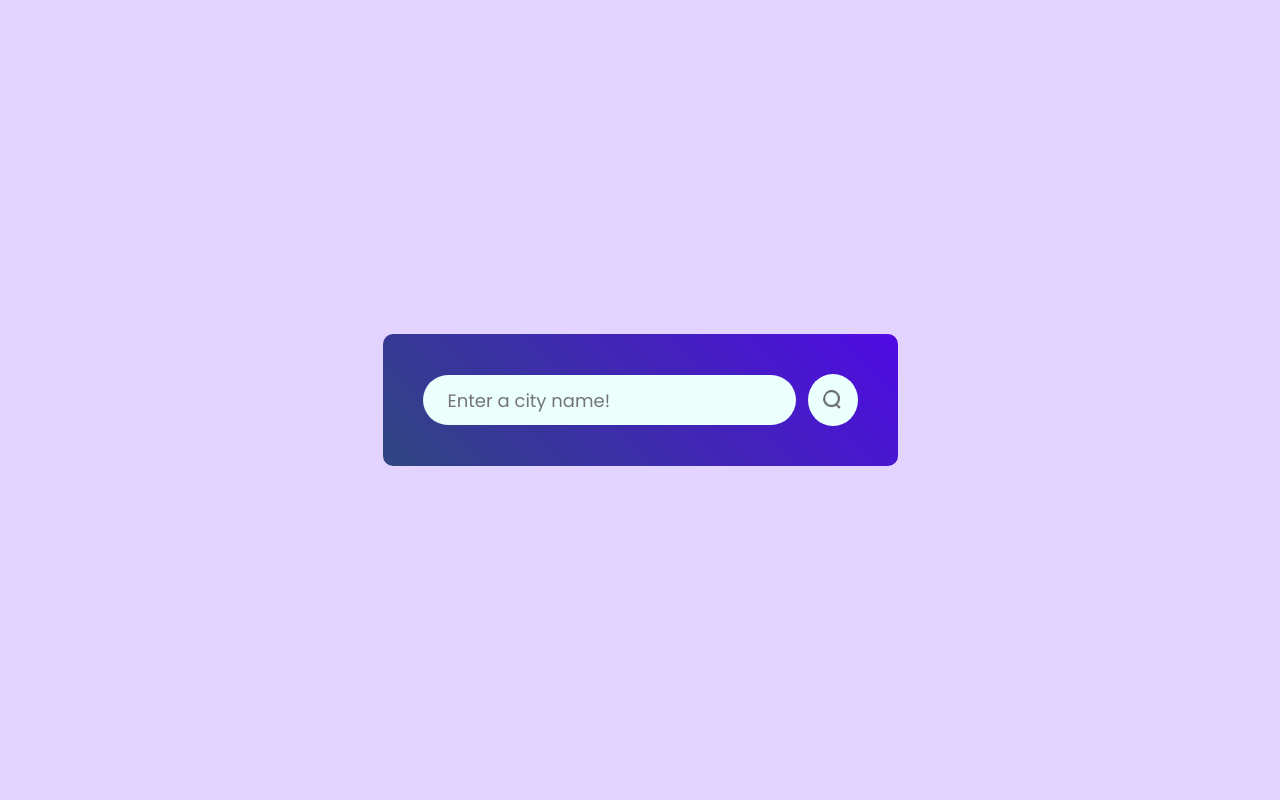
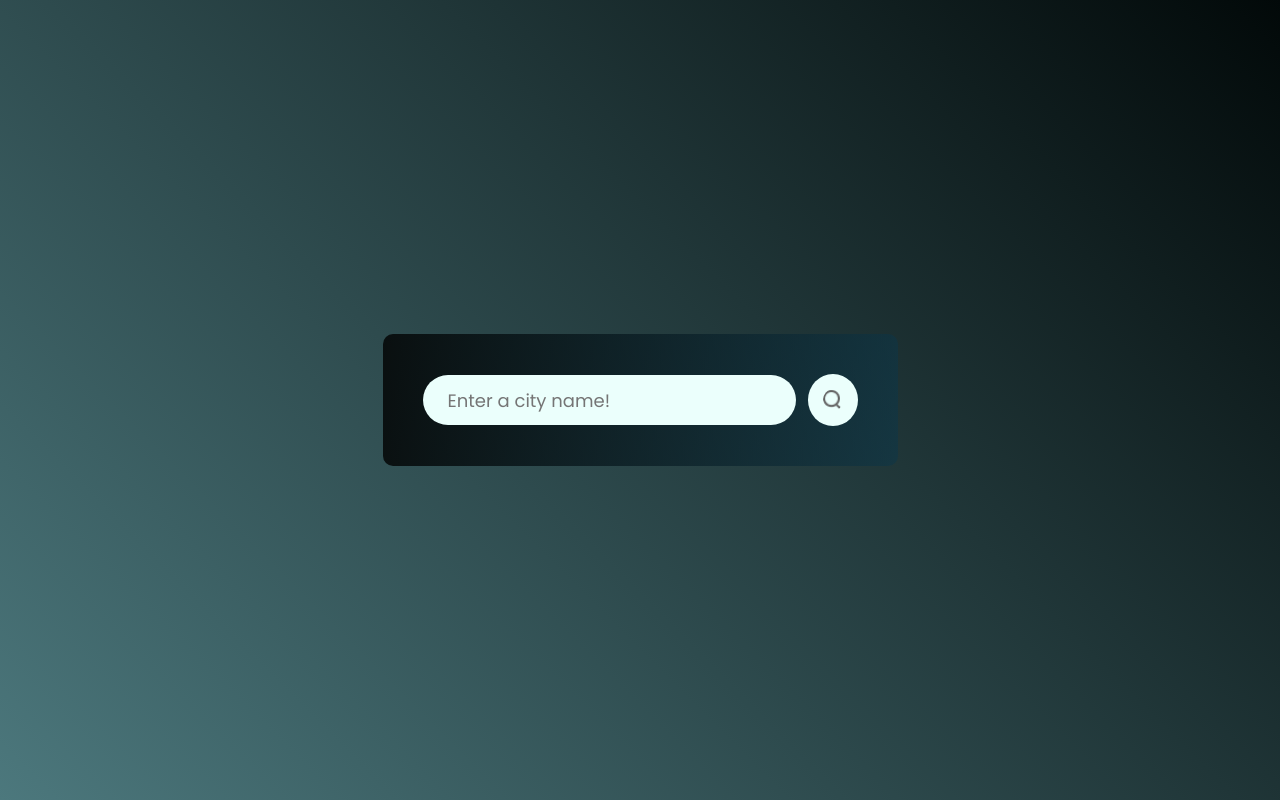
Before and after one commit to mroland1/weather-app, a React (Vite) app: page / in a window 1280 px wide. Built offline with nearby package versions, Linux system fonts and the light colour scheme.

Commit message:
Weather-App

```diff
--- a/src/components/Weather.css
+++ b/src/components/Weather.css
@@ -2,7 +2,7 @@
   place-self: center;
   padding: 40px;
   border-radius: 10px;
-  background-image: linear-gradient(45deg, #2f4680, #500ae4);
+  background-image: linear-gradient(90deg, #000000cb, #0a364a7e);
   display: flex;
   flex-direction: column;
   align-items: center;
--- a/src/components/Weather.jsx
+++ b/src/components/Weather.jsx
@@ -80,6 +80,11 @@ const Weather = () => {
           type="text"
           placeholder="Search"
           className="input"
+          onKeyDown={(event) => {
+            if (event.key === "Enter") {
+              search(inputRef.current.value);
+            }
+          }}
         />
         <img
           src={search_icon}
--- a/src/index.css
+++ b/src/index.css
@@ -10,5 +10,5 @@
 .app {
   min-height: 100vh;
   display: grid;
-  background: #e2d4ff;
+  background-image: linear-gradient(45deg, rgb(76, 120, 125), rgb(2, 9, 9));
 }
```
